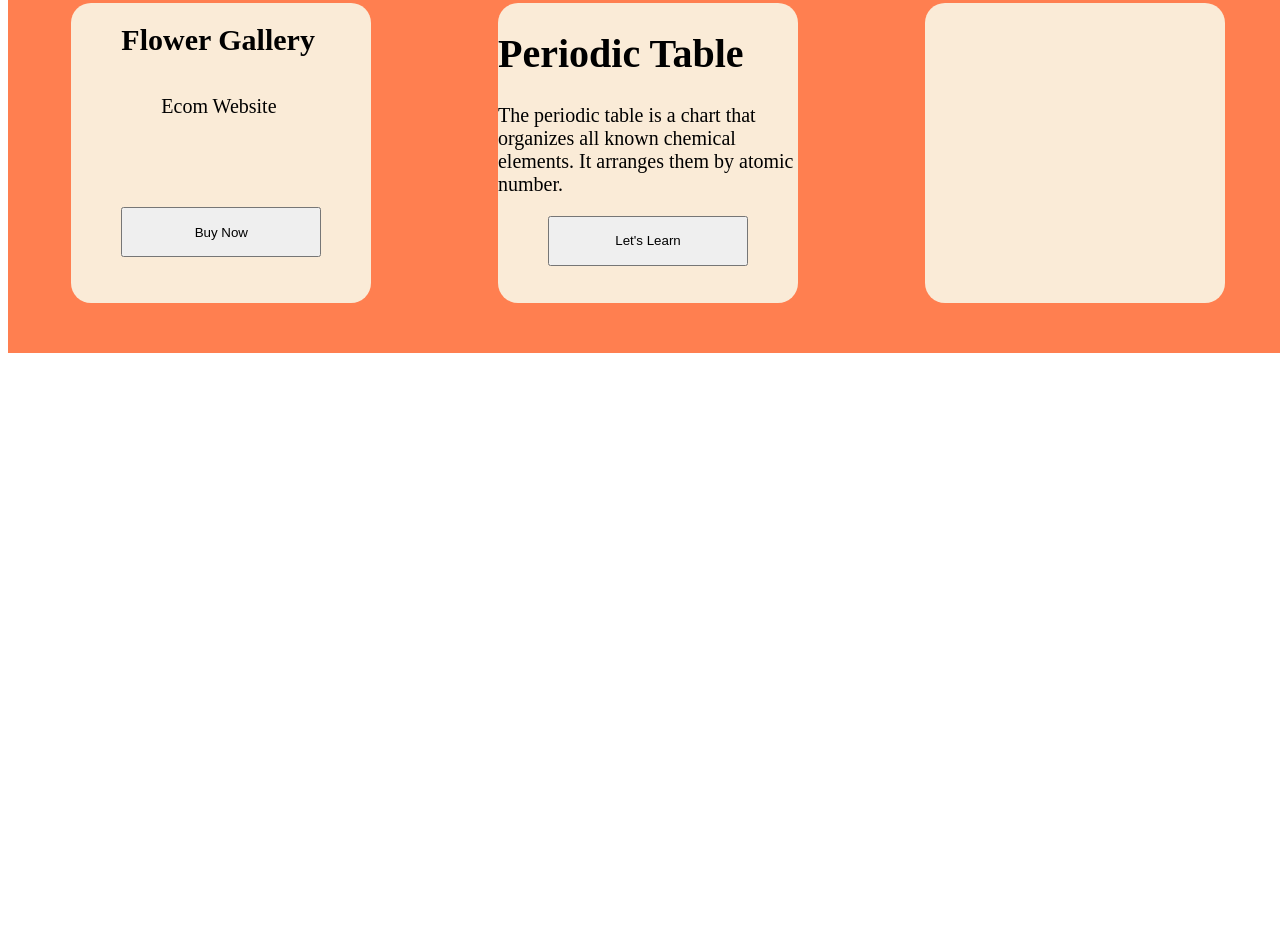
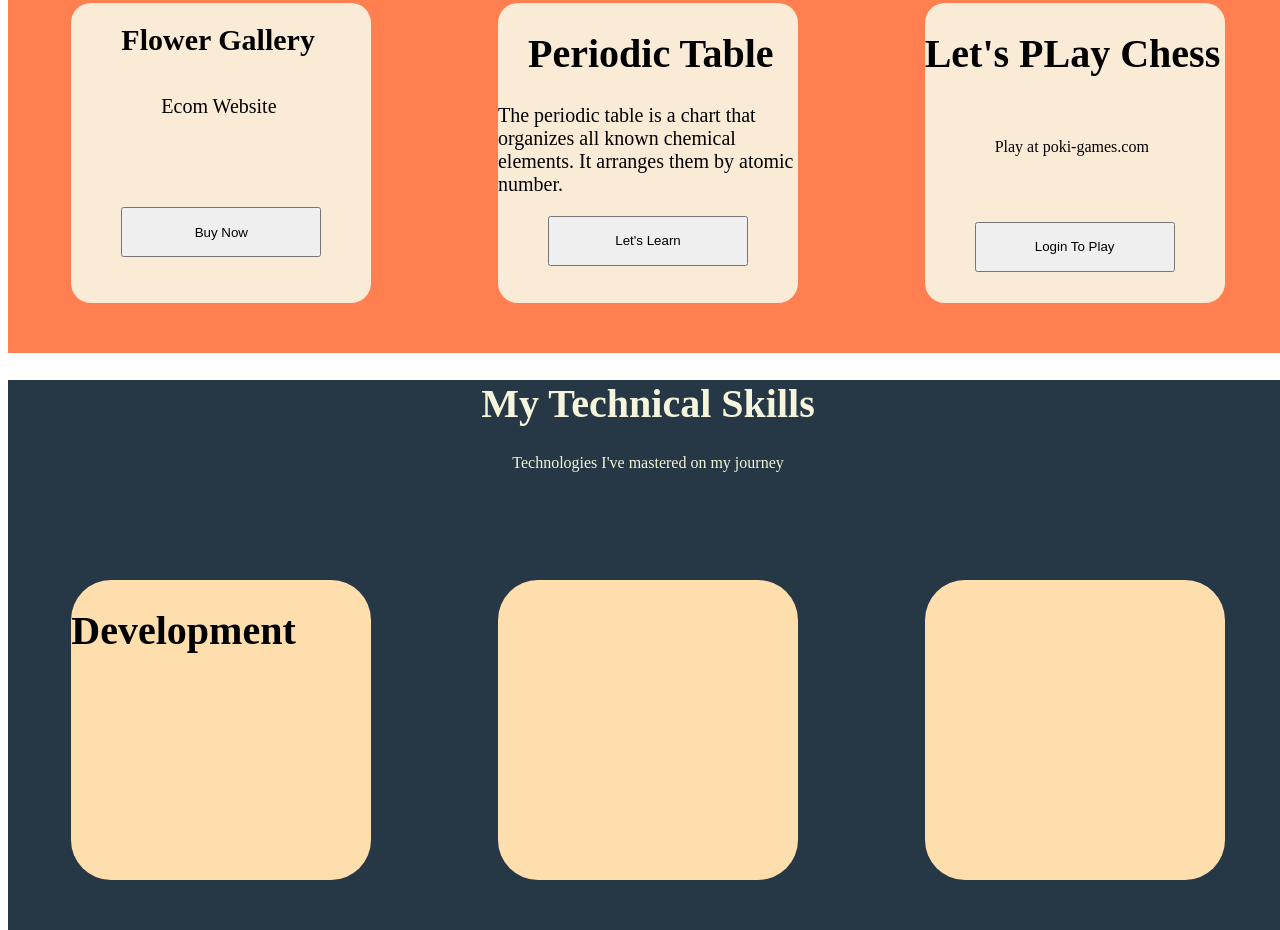
Before and after one commit to ArnavFull-StackDeveloper/ArnavHTML, a plain HTML site: page portfolio.html in a window 1280 px wide. Shown: the part 795-1725 px from the top of the page. Before the commit the page ends 1148 px from the top, so only its background shows below. Drawn offline with Linux system fonts and the light colour scheme.

Commit message:
Add files via upload

```diff
--- a/portfolio.html
+++ b/portfolio.html
@@ -60,11 +60,17 @@
             background-color: antiquewhite;
             border-radius: 20px;
         }
+        .box-9:hover{
+            background-color: darkslategrey;
+        }
         .box-10{
             width:300px;
             height:300px;
             background-color: antiquewhite;
             border-radius: 20px;
+        }
+        .box-10:hover{
+            background-color: darkslategrey;
         }
         .box-11{
             width:300px;
@@ -72,10 +78,14 @@
             background-color: antiquewhite;
             border-radius: 20px;
         }
+        .box-11:hover{
+            background-color: darkslategrey;
+        }
         .box-12{
             font-size:30px;
             margin-left:50px;
         }
+
         .box-13{
             font-size:20px;
             margin-left:90px;
@@ -83,11 +93,62 @@
         .box-14{
             margin-left:50px;
         }
+        .box-14:hover{
+            background-color: green;
+        }
         .box-15{
             font-size:20px;
         }
         .box-16{
             margin-left:50px;
+        }
+        .box-16:hover{
+            background-color: green;
+        }
+        .box-17{
+            Margin-left:30px;
+        }
+        .box-18{
+            margin-left:70px;
+        }
+        .box-19{
+            margin-left:50px;
+            margin-top:50px;
+        }
+        .box-19:hover{
+            background-color: green;
+        }
+        .main{
+            background-color: rgb( 38, 55, 70);
+            width: 100%;
+            height: 200px;
+            text-align: center;
+            color:beige;
+        }
+        .box-20{
+            background-color:navajowhite;
+            width:300px;
+            height:300px;
+            border-radius: 40px;
+        }
+        .box-21{
+            background-color:navajowhite;
+            width:300px;
+            height:300px;
+            border-radius:40px;
+        }
+        .box-22{
+            background-color:navajowhite;
+            width:300px;
+            height:300px;
+            border-radius: 40px;
+        }
+        .main-1{
+            background-color: rgb( 38, 55, 70);
+            width:100%;
+            height:350px;
+            display: flex;
+            justify-content: space-around;
         }
     </style>
     <body>
@@ -95,6 +156,7 @@
         <div class="box">Portfolio</div>
         <div class="box-1">
             <div class="box-2">Home</div>
+            <div class="box-18"> Work</div>
             <div class="box-3">Projects</div>
             <div class="box-4">About</div>
             <div class="box-5">Contact</div>
@@ -116,12 +178,28 @@
                 <button class="box-14">Buy Now</button>
             </div>
             <div class="box-10">
-                <h1>Periodic Table</h1>
+                <h1 class="box-17">Periodic Table</h1>
                 <p class="box-15">The periodic table is a chart that organizes all known chemical elements. It arranges them by atomic number. </p>
                 <button class="box-16">Let's Learn</button>
             </div>
-            <div class="box-11"></div>
+            <div class="box-11">
+                <h1>Let's PLay Chess</h1>   <br>
+                <p class="box-18">Play at poki-games.com</p>
+                <button class="box-19">Login To Play</button>
+            </div>
         </div>
+        <div class="main">
+            <h1>My Technical Skills</h1>
+            <p>Technologies I've mastered on my journey</p> <br> <br> <br> <br>
+            </div>
+            <div class="main-1">
+            <div class="box-20">
+                <h1>Development</h1>
+                <p></p>
+            </div>
+            <div class="box-21"></div>
+            <div class="box-22"></div>
+            </div>
         </div>
     </body>
 </html>
```
